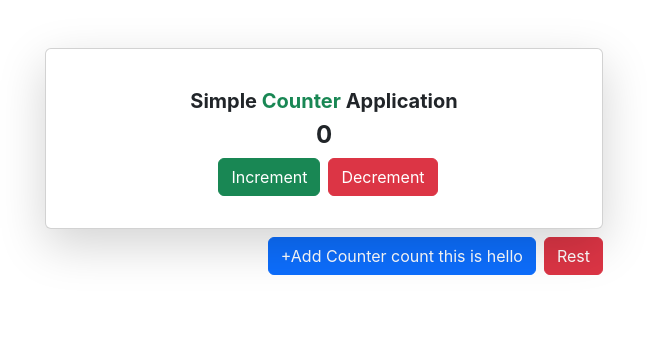
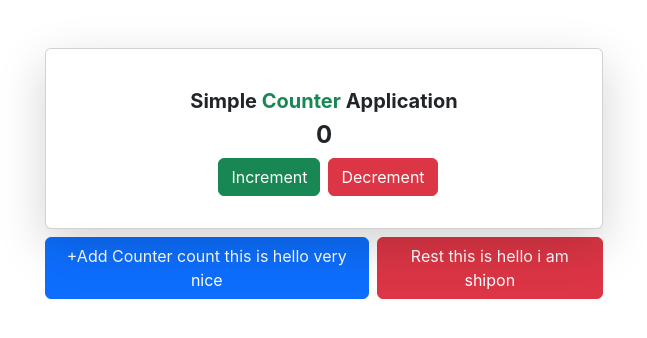
Before and after one commit to SShipon/redux-counter-app, a React (Create React App) app: page / in a window 1280 px wide. Shown: the top 338 px of the page, without its empty margins (316-963 px from the left). Built offline with nearby package versions, Linux system fonts and the light colour scheme.

Commit message:
this is upaded:rocket:

```diff
--- a/src/Pages/Counter/Counter.jsx
+++ b/src/Pages/Counter/Counter.jsx
@@ -23,10 +23,10 @@ function Counter({ count, increment, decrement }) {
         </div>
         <div class="d-flex my-2">
           <button href="#" class="btn btn-primary mx-2 ms-auto" id="addCounter">
-            +Add Counter count this is hello
+            +Add Counter count this is hello very nice
           </button>
           <button href="#" class="btn btn-danger" id="rest">
-            Rest
+            Rest this is hello i am shipon
           </button>
           {/* updated:fire: */}
         </div>
```
